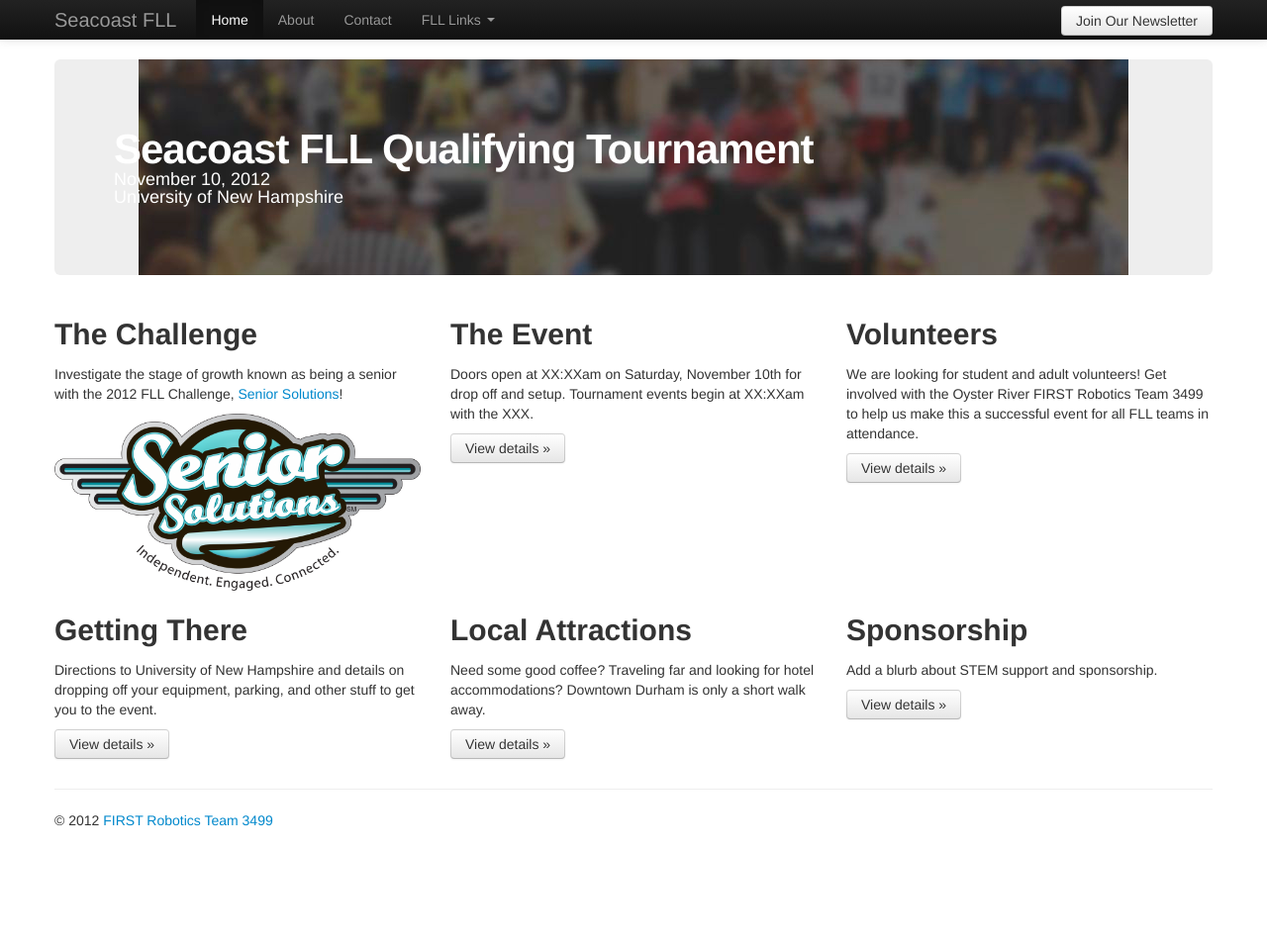
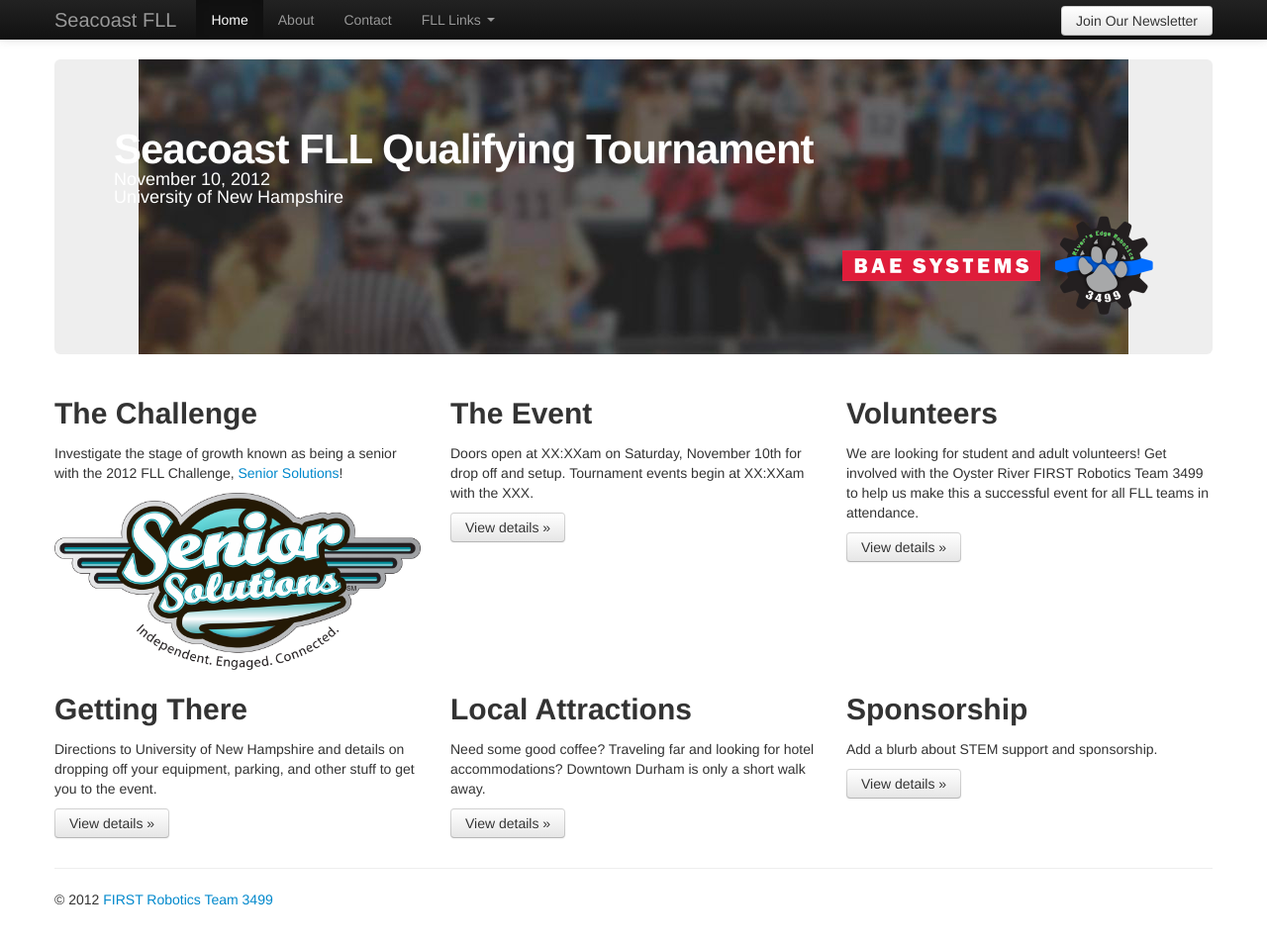
Before and after one commit to team3499/seacoastfll.org, a Jekyll site: the page built from index.html, in a window 1280 px wide and 969 px high. Shown: the top 954 px of the window at 99% size. Built offline with Jekyll 4.4.1, drawn with Linux system fonts in a browser that asks for light colours.

Commit message:
Added sponsor block to hero area
Added BAE Systems and Team 3499 logos to bottom right of hero area on front page.

```diff
--- a/_includes/hero.html
+++ b/_includes/hero.html
@@ -2,5 +2,10 @@
         <h1>Seacoast FLL Qualifying Tournament</h1>
         <p>November 10, 2012<br>
           University of New Hampshire</p>
-        <!--<p><a class="btn btn-primary btn-large">Learn more &raquo;</a></p>-->
+        <div class="sponsor-block">
+          <ul class="unstyled">
+            <li><a href="http://www.baesystemsfirst.org/"><img src="/img/baesystems.png" width="200" height="31"></a></li>
+            <li><a href="http://team3499.org/"><img src="/img/team3499.png" width="100" height="100"></a></li>
+          </ul>
+        </div>
       </div>
--- a/css/hero.css
+++ b/css/hero.css
@@ -10,3 +10,13 @@
 .hero-unit p {
   line-height: 100%;
 }
+
+.hero-unit .sponsor-block {
+  text-align: right;
+  margin: 0 0 -30px auto;
+}
+
+.hero-unit .sponsor-block li {
+  display: inline-block;
+  margin-left: 10px;
+}
```
Also changed, not shown: img/baesystems.png (added), img/team3499.png (added).
